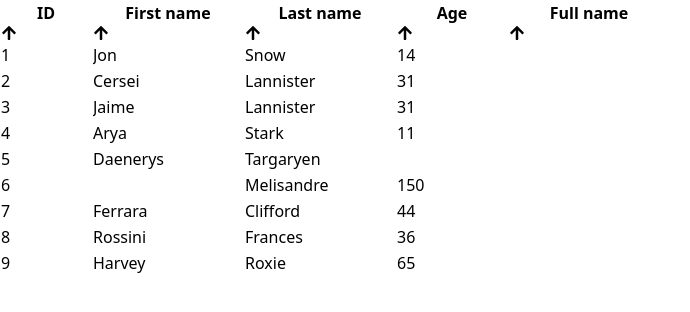
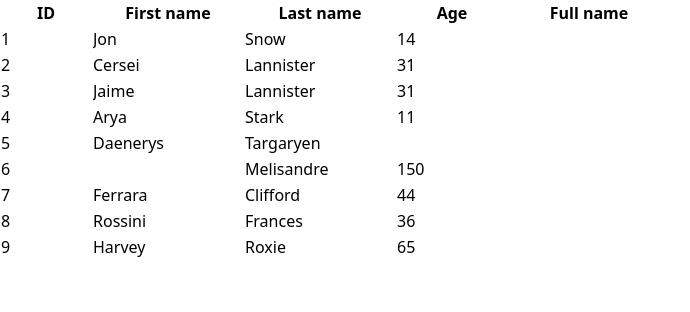
Before and after one commit to habib16gb/dataGrid, a React (Vite) app: page / in a window 1280 px wide. Shown: the top 312 px of the page, without its empty margins (0-690 px from the left). Built offline with nearby package versions, Linux system fonts and the light colour scheme.

Commit message:
fix arrow filter position add none

```diff
--- a/src/components/advancedDataGrid/AdvancedDataGrid.tsx
+++ b/src/components/advancedDataGrid/AdvancedDataGrid.tsx
@@ -54,10 +54,15 @@ const rows = [
   { id: 9, lastName: "Roxie", firstName: "Harvey", age: 65 },
 ];
 
+enum enPosition {
+  UP = "up",
+  DOWN = "down",
+  NONE = "none",
+}
+
 const AdvancedDataGrid = () => {
   const [data, setData] = useState(rows);
-  const [showArrow, setShowArrow] = useState(false);
-  const [arrow, setArrow] = useState("UP");
+  const [arrow, setArrow] = useState(enPosition.NONE);
 
   const handleBlur = (e, index: number, field: string) =>
     setData((prev) => {
@@ -66,7 +71,18 @@ const AdvancedDataGrid = () => {
       return newData;
     });
 
-  const handleArrow = () => {};
+  const handleArrow = () => {
+    setArrow((prev) => {
+      switch (prev) {
+        case enPosition.UP:
+          return enPosition.DOWN;
+        case enPosition.DOWN:
+          return enPosition.NONE;
+        case enPosition.NONE:
+          return enPosition.UP;
+      }
+    });
+  };
 
   return (
     <table>
@@ -74,9 +90,18 @@ const AdvancedDataGrid = () => {
         <tr>
           {columns.map((col) => (
             <th key={col.field}>
-              <div className="font-bold text-blue-700 dark:text-white dark:hover:text-blue-500 hover:text-blue-500 cursor-pointer">
-                <span onClick={handleArrow}>{col.headerName}</span>
-                <FaArrowUp />
+              <div
+                onClick={handleArrow}
+                className="font-bold flex items-center gap-4 text-blue-700 dark:text-white dark:hover:text-blue-500 hover:text-blue-500 cursor-pointer"
+              >
+                <span>{col.headerName}</span>
+                {arrow === enPosition.DOWN ? (
+                  <FaArrowDown />
+                ) : arrow === enPosition.UP ? (
+                  <FaArrowUp />
+                ) : (
+                  ""
+                )}
               </div>
             </th>
           ))}
```
